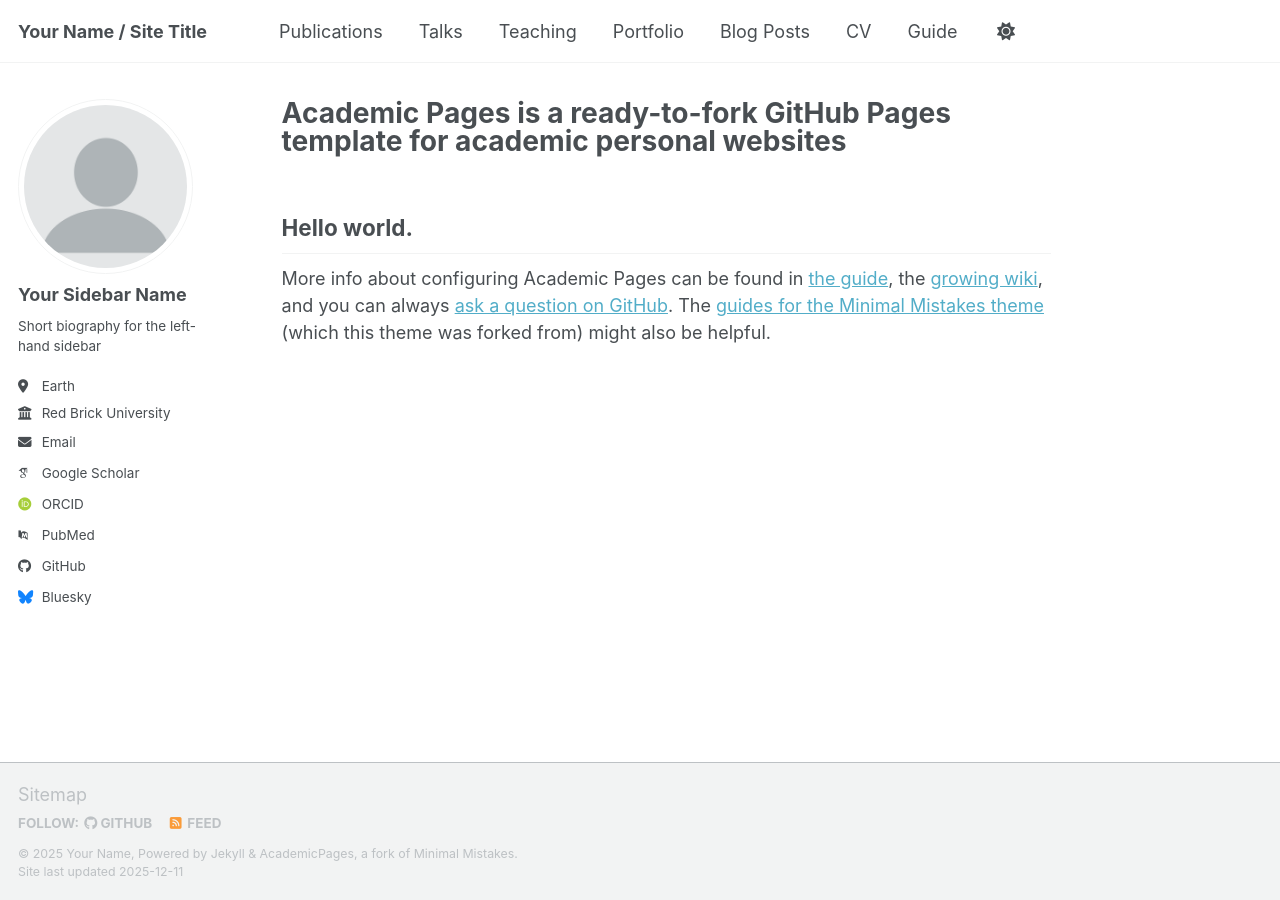
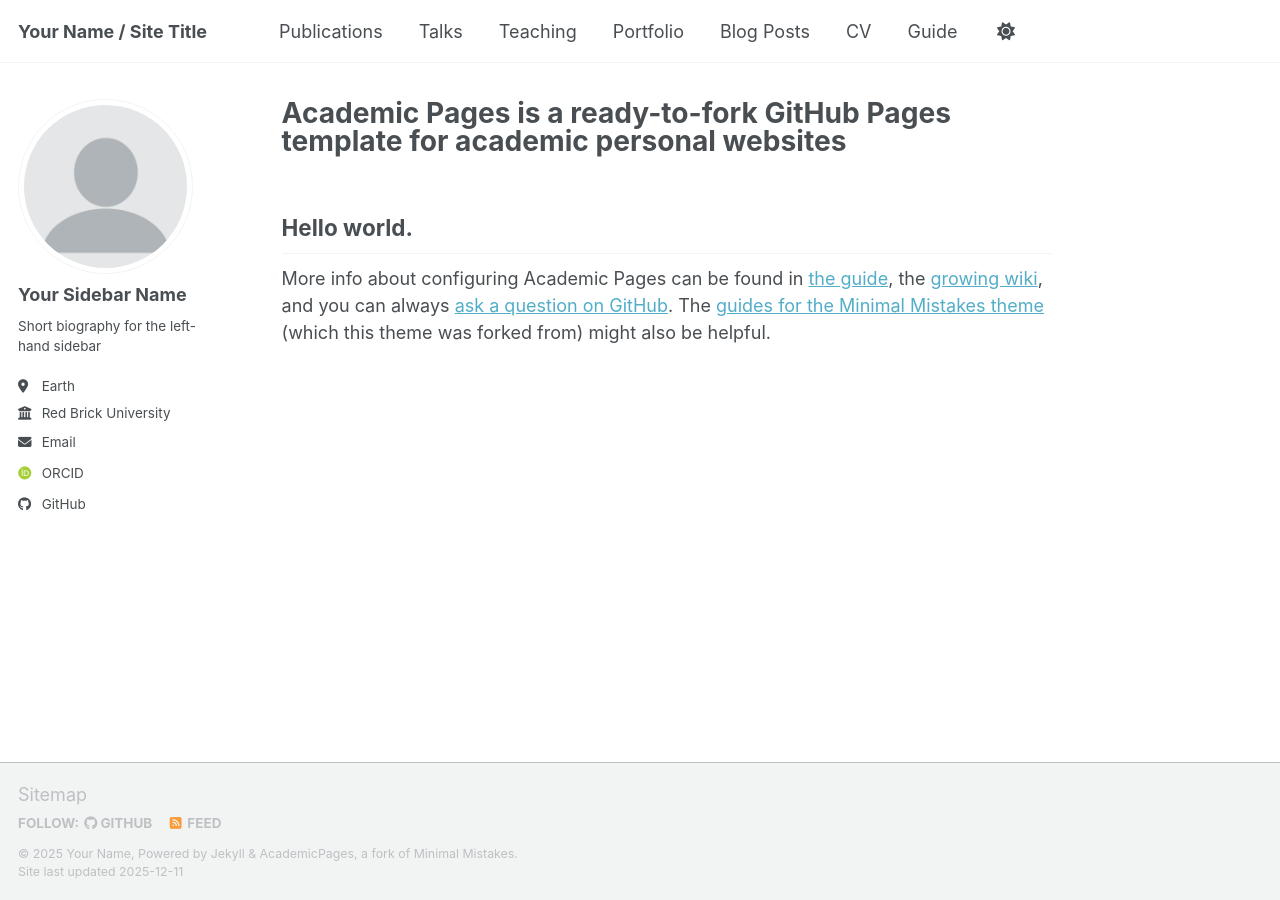
Before and after one commit to MECHA-HE/MECHA-HE.github.io, a Jekyll site: the page built from _pages/about.md, in a window 1280 px wide. Built offline with Jekyll 4.4.1, drawn with Linux system fonts in a browser that asks for light colours; some web fonts are replaced; a script bundle is joined from its source files by our own code; library files that are not in the unit come from our copies; some of the changed lines change nothing that is shown.

Commit message:
Update _config.yml

```diff
--- a/_config.yml
+++ b/_config.yml
@@ -35,13 +35,13 @@ author:
   # Academic websites
   academia         : # URL
   arxiv            : # URL - Update with the correct link to your profile
-  googlescholar    : "https://scholar.google.com/citations?user=PS_CX0AAAAAJ"
+  googlescholar    : #"https://scholar.google.com/citations?user=PS_CX0AAAAAJ"
   inspire-hep      : # URL
   impactstory      : # URL
-  orcid            : "https://orcid.org/yourorcidurl"
+  orcid            : "https://orcid.org/0009-0007-7164-9420"
   semantic         : # URL
   ssrn             : # URL
-  pubmed           : "https://www.ncbi.nlm.nih.gov/pubmed/?term=john+snow"
+  pubmed           : #"https://www.ncbi.nlm.nih.gov/pubmed/?term=john+snow"
   researchgate     : # URL
   scopus           : # URL
   zotero           : # URL
@@ -51,13 +51,13 @@ author:
   bitbucket        : # Username - Update with your username on the site
   codepen          : # Username
   dribbble         : # Username
-  github           : "academicpages"
+  github           : "mecha-he"
   kaggle           : # Username
   stackoverflow    : # User number or user number and name (i.e., use "1" or "1/jeff-atwood")
 
   # Social media
   artstation       : # Username
-  bluesky          : "bsky.app" # Replace this with you Bluesky username
+  bluesky          : #"bsky.app" # Replace this with you Bluesky username
   facebook         : # Username
   flickr           : # Username
   foursquare       : # Username
@@ -138,7 +138,7 @@ yandex_site_verification :
 
 # Social Sharing
 twitter:
-  username               : &twitter
+  username               :
 facebook:
   username               :
   app_id                 :
```
